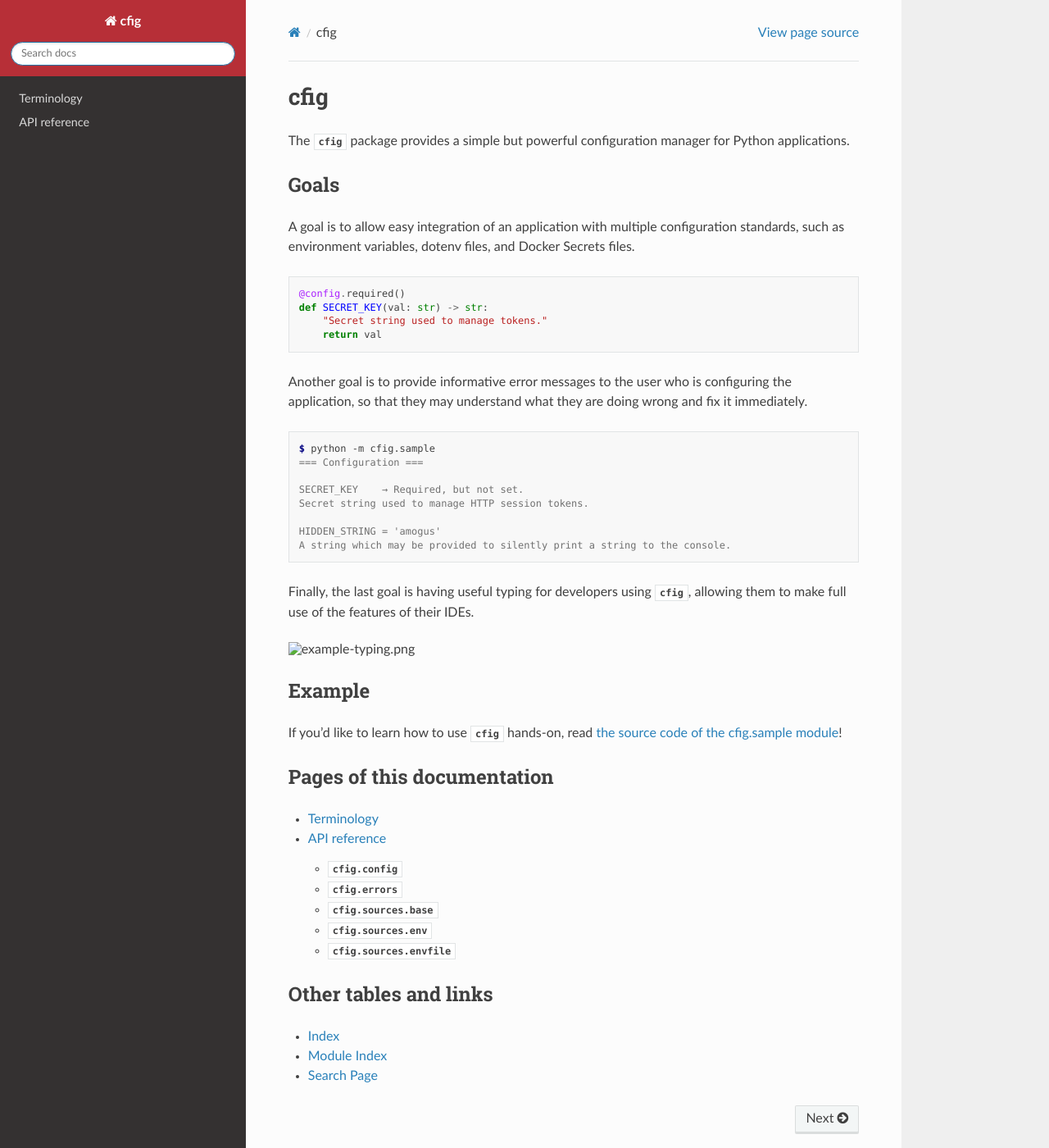
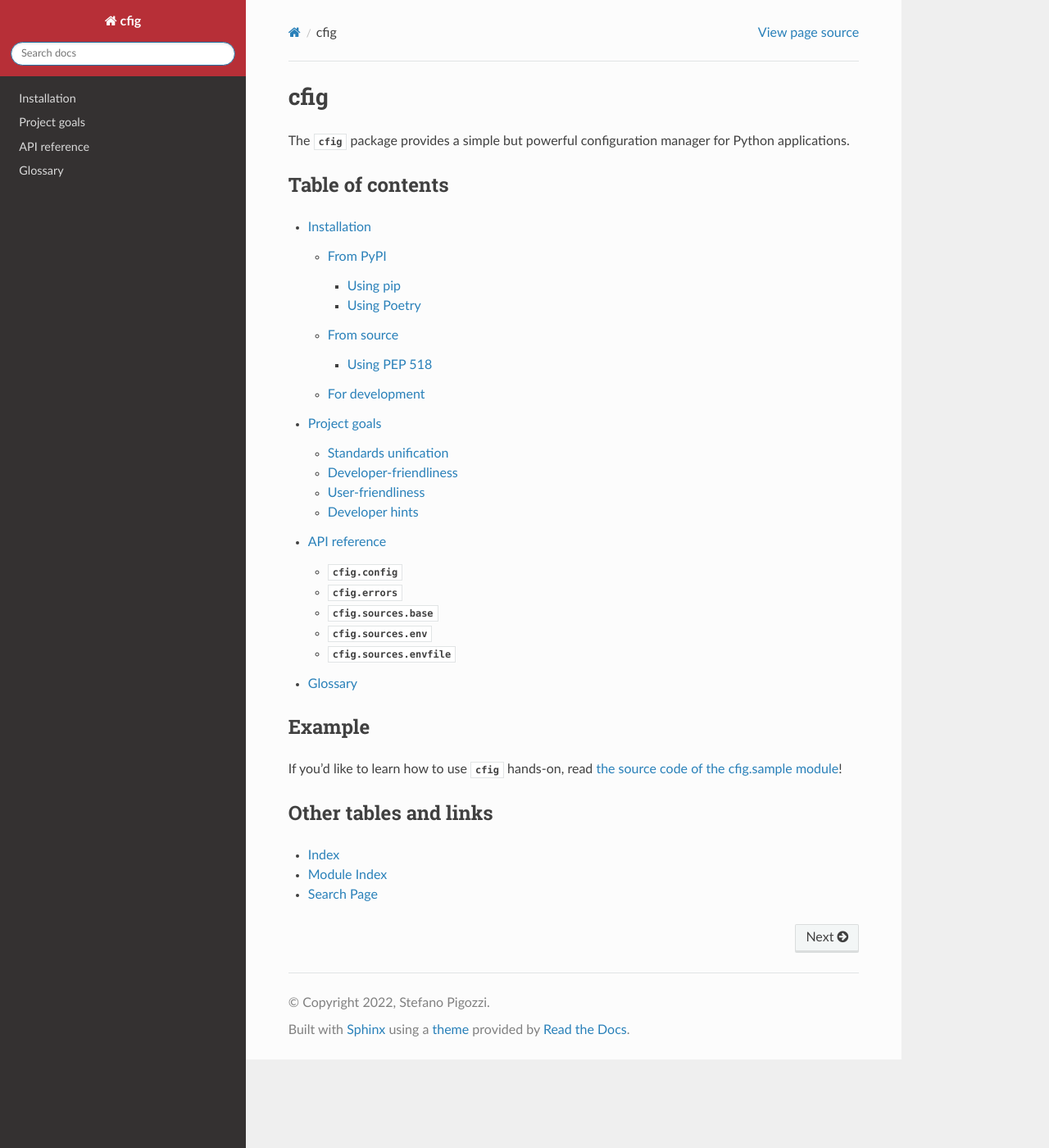
Before and after one commit to Steffo99/cfig, a Sphinx documentation site: the page built from docs/index.rst, in a window 1280 px wide and 1400 px high. Shown: the whole window at 82% size. Built offline with Sphinx 7.4.7 and the Read the Docs theme 2.0.0, drawn with Linux system fonts in a browser that asks for light colours; some of the changed lines change nothing that is shown.

Commit message:
:spiral_notepad: Improve docs

```diff
--- a/docs/terminology.rst
+++ b/docs/glossary.rst
@@ -1,6 +1,6 @@
-###########
-Terminology
-###########
+########
+Glossary
+########
 
 In this documentation, the following terms are used:
 
--- /dev/null
+++ b/docs/goals.rst
@@ -0,0 +1,101 @@
+#############
+Project goals
+#############
+
+The project aims to accomplish multiple goals.
+
+
+Standards unification
+=====================
+
+The first goal is to allow easy integration of an application with multiple configuration standards, such as environment variables, dotenv files, and Docker Secrets files.
+
+:mod:`cfig` achieves it by allowing the developers of an application to specify where and how configuration values should be loaded from.
+
+.. code-block:: python
+
+    import cfig
+    import cfig.sources
+
+    config = cfig.Configuration(
+        sources=[
+            cfig.sources.EnvironmentSource(),
+            cfig.sources.EnvironmentSource(prefix="DEV" if __debug__ else "PROD"),
+            ...
+        ],
+    )
+
+
+Developer-friendliness
+======================
+
+The second goal is to provide a simple and Pythonic interface for developers to define and consume their configuration.
+
+:mod:`cfig` tries to achieve that by employing decorators and functions to create a declarative interface.
+
+.. code-block:: python
+
+    @config.required()
+    def SECRET_TOKEN(val: str) -> str:
+        """
+        The token used to encrypt messages. Keep it secret at all costs!
+        """
+        if val.startswith("v1"):
+            raise cfig.InvalidValueError("Old token, only v2 tokens are supported")
+        elif not val.startswith("v2"):
+            raise cfig.InvalidValueError("Unknown token version")
+        else:
+            return val
+
+.. code-block:: python
+
+    from .mycfig import SECRET_TOKEN
+
+    print(f"This is my secret token: {SECRET_TOKEN}. Don't mention it to anybody!")
+
+
+User-friendliness
+=================
+
+Another goal is to simplify deployments for system administrators, providing informative error messages and hints to the user configuring the application.
+
+:mod:`cfig` does that by providing a CLI displaying all possible configuration keys, their docstrings and their values.
+
+.. code-block:: python
+
+    if __name__ == "__main__":
+        config.cli()
+
+.. code-block:: console
+
+    $ python -m mycfig
+    ===== Configuration =====
+
+    SECRET_TOKEN → Required, but not set.
+    The token used to encrypt messages. Keep it secret at all costs!
+
+    ===== End =====
+    $ SECRET_TOKEN="v1:potato" python -m mycfig
+    ===== Configuration =====
+
+    SECRET_TOKEN → Old token, only v2 tokens are supported
+    The token used to encrypt messages. Keep it secret at all costs!
+
+    ===== End =====
+    $ SECRET_TOKEN="v2:qwertyasdf" python -m mycfig
+    ===== Configuration =====
+
+    SECRET_TOKEN = "v2:qwertyasdf"
+    The token used to encrypt messages. Keep it secret at all costs!
+
+    ===== End =====
+
+
+Developer hints
+===============
+
+The last goal of :mod:`cfig` is having complete and useful typing, so that developer tools may provide correct and useful type hints on configuration values.
+
+:mod:`cfig` currently does that, albeit using a few hacks to hide the true nature of :term:`proxies <proxy>`.
+
+.. image:: example-typing.png
--- a/docs/index.rst
+++ b/docs/index.rst
@@ -5,53 +5,22 @@ cfig
 The :mod:`cfig` package provides a simple but powerful configuration manager for Python applications.
 
 
-Goals
-=====
+Table of contents
+=================
 
-A goal is to allow easy integration of an application with multiple configuration standards, such as environment
-variables, dotenv files, and Docker Secrets files.
+.. toctree::
 
-.. code-block:: python
-
-    @config.required()
-    def SECRET_KEY(val: str) -> str:
-        "Secret string used to manage tokens."
-        return val
-
-Another goal is to provide informative error messages to the user who is configuring the application, so that they may
-understand what they are doing wrong and fix it immediately.
-
-.. code-block:: console
-
-    $ python -m cfig.sample
-    === Configuration ===
-
-    SECRET_KEY    → Required, but not set.
-    Secret string used to manage HTTP session tokens.
-
-    HIDDEN_STRING = 'amogus'
-    A string which may be provided to silently print a string to the console.
-
-Finally, the last goal is having useful typing for developers using :mod:`cfig`, allowing them to make full use of the
-features of their IDEs.
-
-.. image:: example-typing.png
+    installation
+    goals
+    reference
+    glossary
 
 
 Example
 =======
 
-If you'd like to learn how to use :mod:`cfig` hands-on,
-read `the source code of the cfig.sample module <https://github.com/Steffo99/cfig/tree/main/cfig/sample>`_!
+If you'd like to learn how to use :mod:`cfig` hands-on, read `the source code of the cfig.sample module <https://github.com/Steffo99/cfig/tree/main/cfig/sample>`_!
 
-
-Pages of this documentation
-===========================
-
-.. toctree::
-
-    terminology
-    reference
 
 
 Other tables and links
--- /dev/null
+++ b/docs/installation.rst
@@ -0,0 +1,95 @@
+############
+Installation
+############
+
+You can install :mod:`cfig` in multiple ways!
+
+.. note::
+
+    Never install packages outside :mod:`venv`, unless you know very well what you're doing!
+
+
+From PyPI
+=========
+
+:mod:`cfig` is distributed through the `Python Package Index`_, and you can install it with your favourite dependency manager!
+
+.. _Python Package Index: https://pypi.org/
+
+
+Using pip
+---------
+
+You can install :mod:`cfig` through :mod:`pip`:
+
+.. code-block:: console
+
+    $ pip install cfig
+    Collecting cfig
+      Downloading cfig-0.2.1-py3-none-any.whl (12 kB)
+    Collecting lazy-object-proxy<2.0.0,>=1.7.1
+      Downloading lazy_object_proxy-1.7.1-cp310-cp310-manylinux_2_5_x86_64.manylinux1_x86_64.manylinux_2_17_x86_64.manylinux2014_x86_64.whl (62 kB)
+         ━━━━━━━━━━━━━━━━━━━━━━━━━━━━━━━━━━━━━━━━ 62.3/62.3 KB 2.3 MB/s eta 0:00:00
+    Installing collected packages: lazy-object-proxy, cfig
+    Successfully installed cfig-0.2.1 lazy-object-proxy-1.7.1
+
+.. note::
+
+    If you're working on a project, remember to add it to your ``requirements.txt`` file!
+
+
+Using Poetry
+------------
+
+You can install :mod:`cfig` through :mod:`poetry`:
+
+.. code-block:: console
+
+    $ poetry add cfig
+    Using version ^0.2.1 for cfig
+
+    Updating dependencies
+    Resolving dependencies... (0.3s)
+
+    Writing lock file
+
+    Package operations: 2 installs, 0 updates, 0 removals
+
+      • Installing lazy-object-proxy (1.7.1)
+      • Installing cfig (0.2.1)
+
+
+From source
+===========
+
+If you have the source of :mod:`cfig`, you can install it from its own folder!
+
+
+Using PEP 518
+-------------
+
+Introduced with :pep:`518`, :mod:`pip` supports automatic build and installation:
+
+.. code-block:: console
+
+    $ cd cfig
+    $ pip install .
+
+
+For development
+===============
+
+If you want to contribute to :mod:`cfig`, you can use :mod:`poetry` to install the project in "development" mode in an isolated environment:
+
+.. code-block:: console
+
+    $ cd cfig
+    $ poetry install
+
+.. hint::
+
+    Setting ``virtualenvs.in-project`` to :data:`True` is recommended!
+
+    .. code-block:: console
+
+        $ poetry config virtualenvs.in-project true
```
Also changed, not shown: docs/example-typing.png (added).
